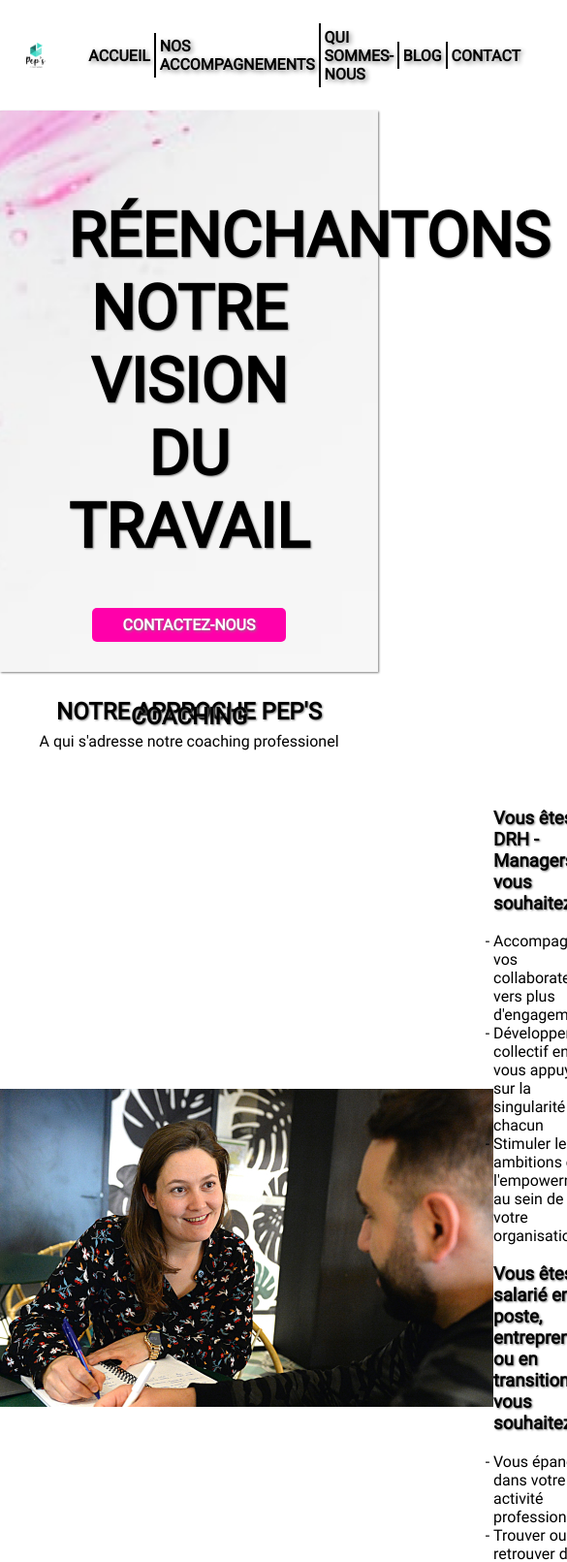
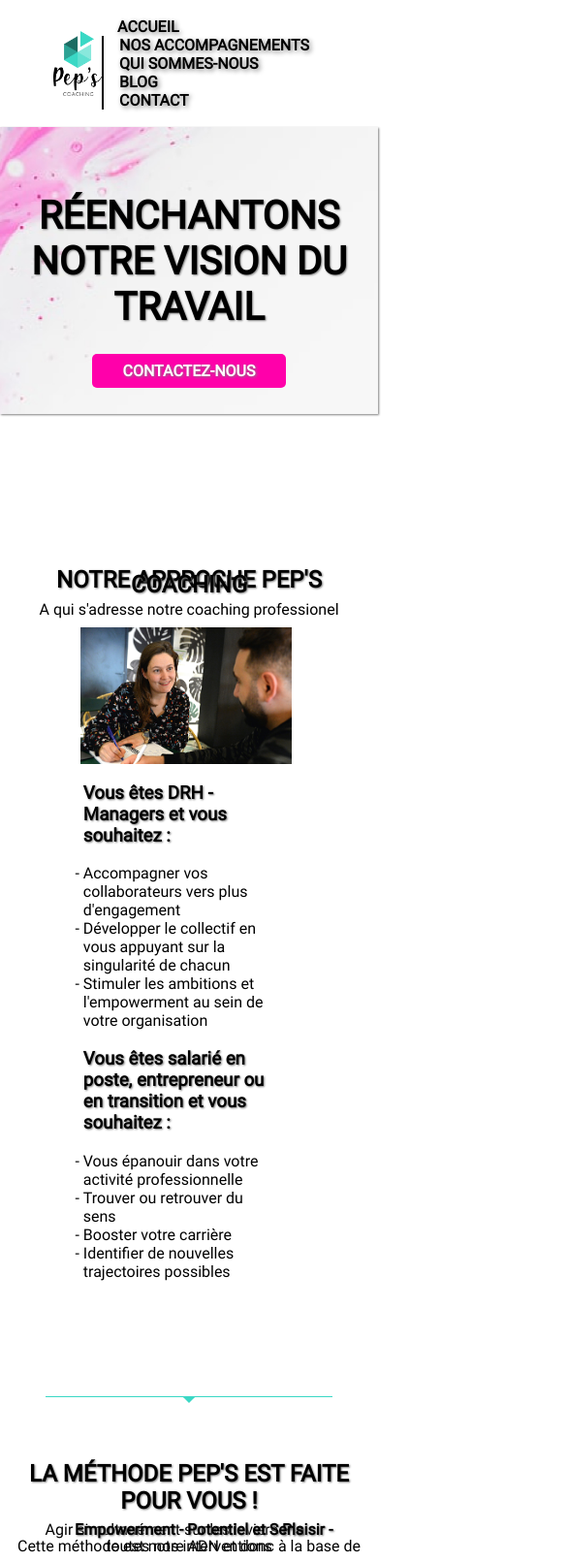
Before and after one commit to MichaelDesco/pepsCoachingExo, a plain HTML site: page index.html in a window 390 px wide. Shown: the top 1611 px of the page at 97% size, 585 px wide, since content can reach past the window. Drawn offline with Linux system fonts and the light colour scheme.

Commit message:
1stqueries

```diff
--- a/assets/css/style.css
+++ b/assets/css/style.css
@@ -3,6 +3,7 @@
     font-family: "Roboto-Regular";
     src: url(../fonts/Roboto/Roboto-Regular.ttf);
 }
+/*  */
 
 
 /* ELEMENTS GLOBAL */
@@ -10,62 +11,73 @@ body{
     margin: 0;
     font-family: "Roboto-Regular",Arial, Helvetica, sans-serif;
 }
+footer, section:not(:first-of-type){
+    margin-top: 20vh;
+}
 h1, h2, h3, h4, a, strong{
     text-shadow: 1px 1px 2px grey;
 }
+h1{
+    font-size: 3.5rem;
+}
+ul:not(:nth-of-type(4)){
+    padding: 0%;
+}
+.separator{
+    display: inline-block;
+    position: absolute;
+    left: 50%;
+}
+.separator:first-of-type{
+    transform: translate(-50%, 500%);
+}
+.separator:last-of-type{
+    transform: translate(-50%, 50%);
+}
+/*  */
+
 
 /* HEADER */
-
 header{
-    margin: 1vh 7vw;
-
+    margin: 0.5% 1%;
     display: flex;
-    justify-content: space-between;
+    justify-content: space-around;
     align-items: center;
 }
-
 header>img{
-    width: 6%;
+    width: 50px;
 }
-
 nav>ul{
     display: flex;
     align-items: center;
 }
-
 header ul>li{
     list-style: none;
-    padding: 0.5vh 1vw;
+    padding: 0 1rem;
+    text-align: center;
 }
-
 header>nav>ul>li>a{
     text-decoration: none;
     color: black;
     font-weight: bold;
     text-shadow: 2px 2px 5px grey;
 }
-
 header>nav>ul>li:not(:first-child){
     border-left: 2px solid black;
 }
+/*  */
 
 
 /* POSTHEADER */
-
 #postheader{
     background-image: url(../img/backgrounds1.jpg);
     background-size: cover;
     background-position: center;
     background-repeat: no-repeat;
     text-align: center;
-    padding:10% 18%;
+    padding:8% 18%;
     box-shadow: 1px 1px 2px grey;
 }
-
-h1{
-    font-size: 4rem;
-}
-
 #postheader .btn{
     text-decoration: none;
     font-weight: bold;
@@ -81,44 +93,39 @@ h1{
     border: 1px solid #ff00aa;
     color: #ff00aa;
 }
+/*  */
 
 
 /* APPROCHE */
-
 #approche{
-    padding: 5% 0 3%;
-
     position: relative;
 }
-
 #approche>h2, #approche>p{
     line-height: 5px;
     text-align: center;
 }
-
 .approches{
-    padding: 8% 0 9%;
-
+    margin-top: 4%;
+    margin: 3% 3% 0;
     display: flex;
-    justify-content: space-evenly;
+    /* justify-content: space-evenly; */
     align-items: center;
 }
-.approche>ul{
-    padding: 0;
+.approches>img{
+    padding-right: 3%;
+    height: 100%;
+}
+.approche{
+    margin: 0 0;
+    padding-right: 10%;
 }
 .approche>ul>li{
     list-style-type: '- ';
-
 }
-#approche>img {
-    position: absolute;
-    left: 50%;
-    transform: translate(-50%, 0);
-}
+/*  */
 
 
 /* METHODE */
-
 /* methode header */
 .methode-top{
     position: relative;
@@ -146,10 +153,11 @@ h1{
     left: 50%;
     transform: translate(-50%, 100%);
 }
+/*  */
 
 /* methode main */
 .methodes{
-    margin: 16vh 19vw;
+    margin: 16vh 19vw 0;
     display: flex;
     justify-content: space-between;
     flex-wrap: wrap;
@@ -160,16 +168,16 @@ h1{
     padding: 1%;
     margin-bottom: 3%;
 }
+/*  */
+/*  */
 
 
 /* ACCOMPAGNEMENTS */
-
 /* accompagnement header */
 .accompagnement-top{
     text-align: center;
     margin-bottom: 8vh;
 }
-
 .accompagnement-top>p{
     display: flex;
     flex-direction: column;
@@ -178,10 +186,10 @@ h1{
 .accompagnement-top>h2{
     line-height: 1px;
 }
+/*  */
 
 /* accompagnement main */
 .accompagnements{
-
     display:flex;
     justify-content: space-around;
     margin-bottom: 25vh;
@@ -196,9 +204,6 @@ h1{
 }
 .accompagnement>h3{
     font-size: 1.5rem;
-}
-.accompagnement>ul{
-    padding: 0;
 }
 .accompagnement>ul li{
     list-style: none;
@@ -239,13 +244,11 @@ h1{
     padding: 0.5rem 2rem;
     border-radius: 5px;
     text-shadow: 2px 2px 5px grey;
-
     position: absolute;
     display: inline-block;
     white-space: nowrap;
     bottom: 0;
     transform: translate(-50%, 100%);
-
 }
 #accompagnement .btn:hover{
     background-color: #ff00aa;
@@ -256,21 +259,23 @@ h1{
     left: 50%;
     transform: translate(-50%, 0);
 }
+/*  */
+/*  */
 
 
 /* TESTIMONIAL */
-
 /* testimonial header */
 #testimonial>h2{
     padding: 6vh 0 10vh;
     text-align: center;
 }
+/*  */
 
 /* testimonial main */
 .testimonials{
     display: flex;
     justify-content: space-evenly;
-    padding: 2vh 0 10vh;
+    /* padding: 2vh 0 10vh; */
 }
 .testimonial{
     padding: 5% 2% 0%;
@@ -297,6 +302,8 @@ h1{
 .testimonial>:last-of-type{
     font-size: 0.8rem;
 }
+/*  */
+/*  */
 
 
 /* BLOG */
@@ -319,7 +326,6 @@ h1{
 }
 .article>p{
     font-size: 1rem;
-
 }
 .article{
     padding: 0% 4% 1%;
@@ -344,12 +350,14 @@ hr{
     background-color: #ff00aa;
     color: white;
 }
+/*  */
+/*  */
 
 
 /* FOOTER */
 footer{
     background-color: grey;
-    margin-bottom: 0;
+    padding-bottom: 1px;
 }
 .contact>h2{
     font-size: 0.8rem;
@@ -358,18 +366,17 @@ footer{
     display: flex;
     justify-content: center;
     align-items: center;
-    padding: 3% 10% 2% 35%;
-    height: 100px;
+    padding: 0 10% 0 35%;
 }
 .contacts>img{
     border-right: 2px solid black;
-    padding: 10px 40px 10px 0;
+    padding-right: 3rem;
 }
 .contact>p:not(:first-of-type){
     margin: 0;
 }
 .contact{
-    padding: 10% 10%;
+    padding: 0.5rem 3rem;
 }
 .contact>a{
     font-weight: bold;
@@ -377,11 +384,10 @@ footer{
 footer>nav>ul{
     display: flex;
     justify-content: center;
-    padding-bottom: 2vh;
 }
 footer>nav>ul>li{
     list-style: none;
-    padding: 1px 15px;
+    padding: 0.1rem 1rem;
 }
 footer>nav>ul>li:not(:first-child){
     border-left: 2px solid black;
@@ -390,5 +396,45 @@ footer a{
     text-decoration: none;
     color: black;
 }
+/*  */
 
-MEDIA QUERIES
+
+/* MEDIA QUERIES */
+@media screen and (max-width:1024px){
+    header{
+        justify-content: center;
+    }
+    header>nav>ul{
+        flex-direction: column;
+        align-items: flex-start;
+    }
+    #postheader{
+        padding: 9% 10.5%;
+    }
+    .approches{
+        flex-direction: column;
+        justify-content: center;
+        margin: 0 22%;
+    }
+    .approches>img{
+        width: 100%;
+        height: auto;
+    }
+}
+
+@media screen and (max-width:800px){
+    #postheader{
+        padding: 9% 5%;
+    }
+}
+
+@media screen and (max-width:640px){
+    h1{
+        font-size: 2.5rem;
+    }
+
+}
+
+@media screen and (max-width:480px){
+
+}
--- a/index.html
+++ b/index.html
@@ -76,11 +76,16 @@
             </div>
             <!-- APPROCHE CONTAINER END -->
 
-            <img src="assets/img/Ligne.png" alt="séparateur">
 
         </section>
         <!-- APPROCHE SECTION END -->
 
+
+        <!-- SEPARATOR -->
+        <div class="separator">
+            <img src="assets/img/Ligne.png" alt="séparateur">
+        </div>
+        <!-- SEPARATOR END -->
 
 
         <!-- SECTION METHODE -->
@@ -165,10 +170,15 @@
             </div>
             <!-- MAIN ACCOMPAGNEMENT & CONTAINER END -->
 
-            <img src="assets/img/Ligne.png" alt="séparateur">
-
         </section>
         <!-- SECTION ACCOMPAGNEMENT END -->
+
+
+        <!-- SEPARATOR -->
+        <div class="separator">
+            <img src="assets/img/Ligne.png" alt="séparateur">
+        </div>
+        <!-- SEPARATOR END -->
 
 
         <!-- SECTION TESTIMONIAL -->
```
